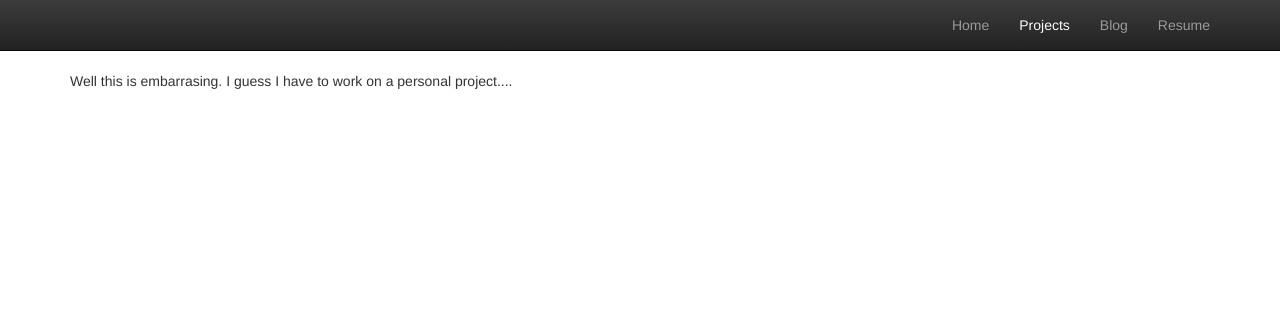
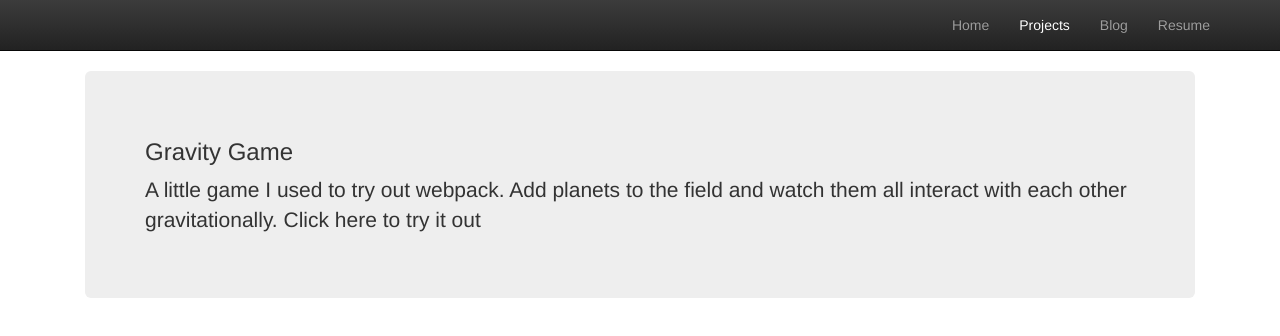
Before and after one commit to cpaika/chrispaikav2, a plain HTML site: page index.html in a window 1280 px wide. Both pictures are taken after a click on the link "Projects". Drawn offline with nearby package versions, Linux system fonts and the light colour scheme.

Commit message:
Adding personal project

```diff
--- a/index.html
+++ b/index.html
@@ -91,7 +91,17 @@
       </div>
 
       <div id="projects" class="content" style="display: none;">
-        <p>Well this is embarrasing.  I guess I have to work on a personal project....</p>
+        <div class="col-md-12">
+          <div class="jumbotron">
+            <h3>
+              Gravity Game
+            </h3>
+            <p>
+              A little game I used to try out webpack.  Add planets to the field and watch them all interact with each other gravitationally.
+              <a href="https://cpaika.github.io/gravity-game/"> Click here to try it out </a>
+            </p>
+          </div>
+        </div>
       </div>
       <div id="blog" class="content" style="display: none;">
         <p>I swear I'll write about something one day...</p>
```
